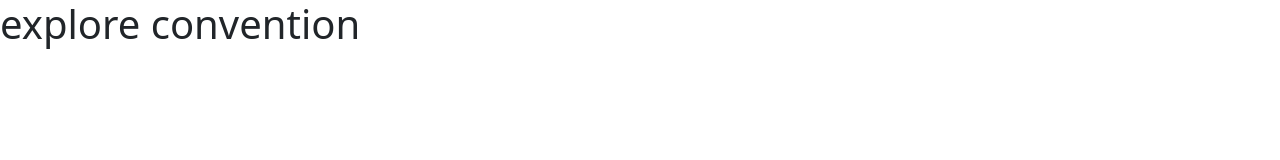
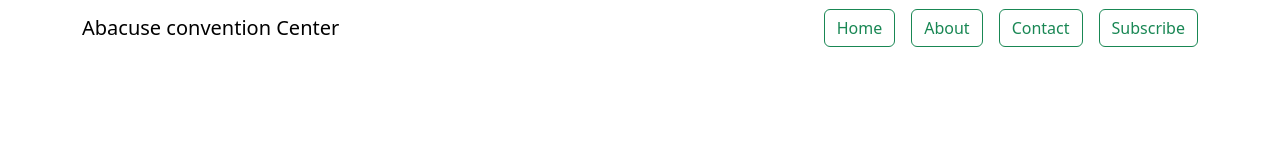
Before and after one commit to harunjk/convention-bootstrap, a plain HTML site: page index.html in a window 1280 px wide. Drawn offline with nearby package versions, Linux system fonts and the light colour scheme.

Commit message:
navber done

```diff
--- a/index.html
+++ b/index.html
@@ -7,7 +7,26 @@
     <link href="https://cdn.jsdelivr.net/npm/bootstrap@5.3.0/dist/css/bootstrap.min.css" rel="stylesheet" integrity="sha384-9ndCyUaIbzAi2FUVXJi0CjmCapSmO7SnpJef0486qhLnuZ2cdeRhO02iuK6FUUVM" crossorigin="anonymous">
   </head>
   <body>
-    <h1>explore convention</h1>
+    <header>
+        <nav class="navbar navbar-expand-lg container">
+            <div class="container-fluid">
+              <a class="navbar-brand" href="#">Abacuse convention Center</a>
+              <button class="navbar-toggler" type="button" data-bs-toggle="collapse" data-bs-target="#navbarScroll" aria-controls="navbarScroll" aria-expanded="false" aria-label="Toggle navigation">
+                <span class="navbar-toggler-icon"></span>
+              </button>
+              <div class="collapse navbar-collapse" id="navbarScroll">
+                <ul class="navbar-nav me-auto my-2 my-lg-0 navbar-nav-scroll" style="--bs-scroll-height: 100px;">
+                </ul>
+                <form class="d-flex" role="search">
+                  <button class="btn btn-outline-success " type="submit">Home</button>
+                  <button class="btn btn-outline-success ms-3" type="submit">About</button>
+                  <button class="btn btn-outline-success ms-3" type="submit">Contact</button>
+                  <button class="btn btn-outline-success ms-3" type="submit">Subscribe</button>
+                </form>
+              </div>
+            </div>
+          </nav>
+    </header>
     <script src="https://cdn.jsdelivr.net/npm/bootstrap@5.3.0/dist/js/bootstrap.bundle.min.js" integrity="sha384-geWF76RCwLtnZ8qwWowPQNguL3RmwHVBC9FhGdlKrxdiJJigb/j/68SIy3Te4Bkz" crossorigin="anonymous"></script>
   </body>
 </html>
```
